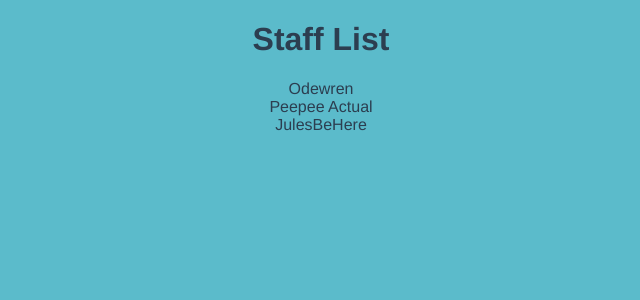
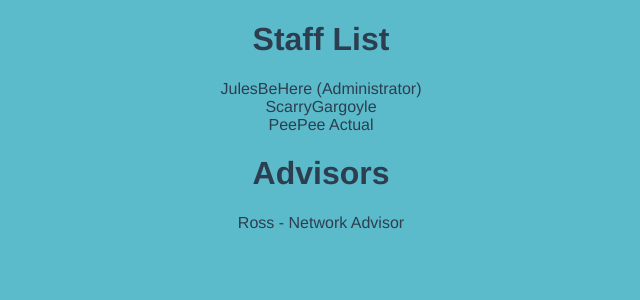
Before and after one commit to Indiana-Crossroads-Of-America/website, a Vue app: page /staff in a window 1280 px wide. Shown: the top 300 px of the page, without its empty margins (319-959 px from the left). Built offline with nearby package versions, Linux system fonts and the light colour scheme.

Commit message:
Update StaffList.vue

```diff
--- a/src/components/StaffList.vue
+++ b/src/components/StaffList.vue
@@ -1,9 +1,12 @@
 <template>
   <div class="stafflist">
     <h1>{{ msg }}</h1>
-    <label>Odewren</label><br />
-    <label>Peepee Actual</label><br />
-    <label>JulesBeHere</label>
+    <label>JulesBeHere (Administrator)</label><br />
+    <label>ScarryGargoyle</label><br />
+    <label>PeePee Actual</label><br />
+    <h1>Advisors</h1>
+   <label>Ross - Network Advisor</label>
+
   </div>
 </template>
 <script>
```
